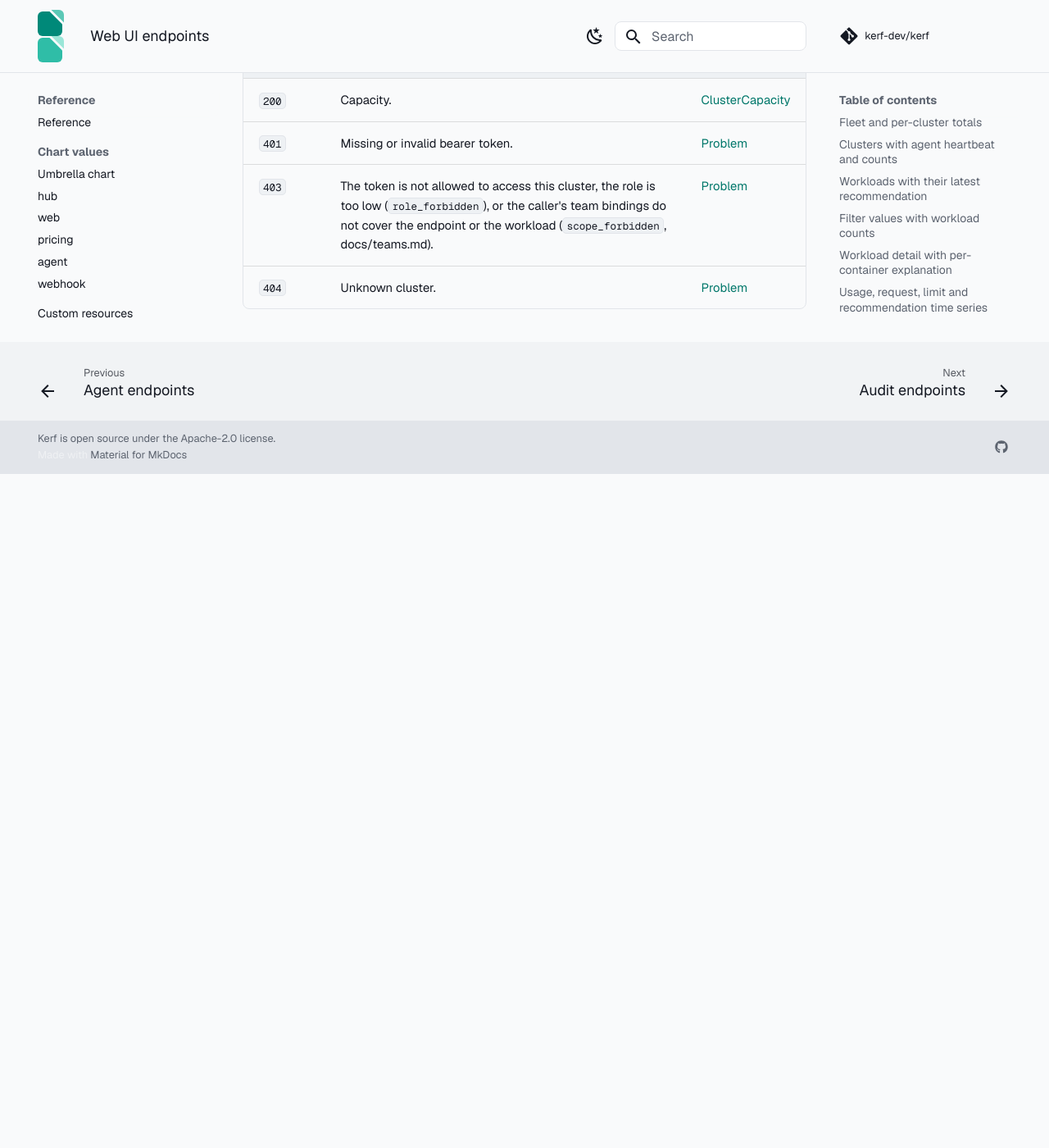
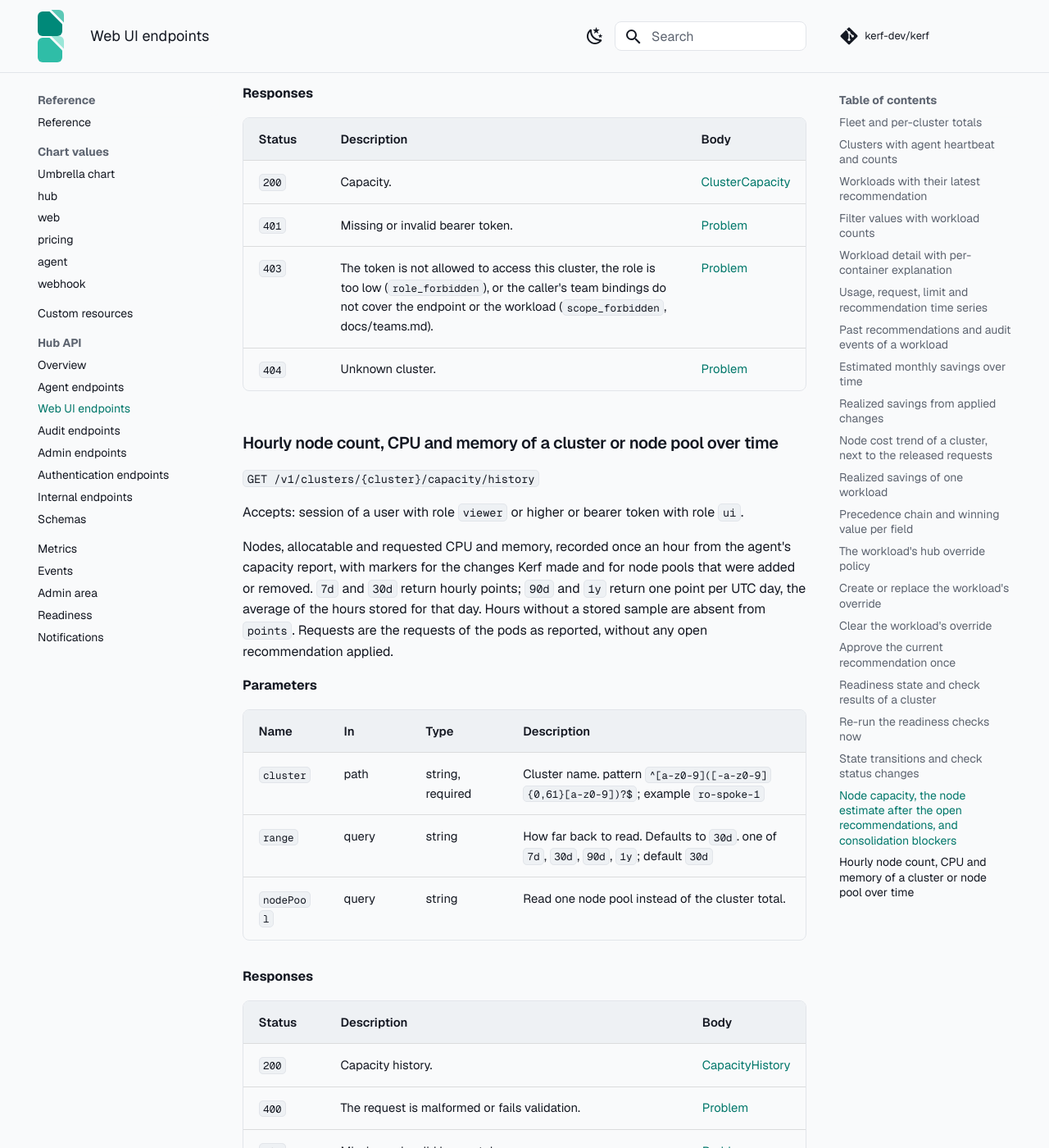
Before and after one commit to kerf-dev/kerf, an MkDocs documentation site: the page built from docs/reference/api/ui.md, in a window 1280 px wide and 1400 px high, scrolled down 24792 px. Shown: the whole window at 82% size. Built offline with MkDocs 1.6.1 and Material for MkDocs 9.7.7, drawn with Linux system fonts in a browser that asks for light colours; comment, search, counter and statistics services are not loaded; the version menu is left out; before the commit the page ends 25370 px from its top, so only the background shows below that; some of the changed text lies outside the part shown.

Commit message:
docs: describe the capacity trend
Co-Authored-By: Claude Sonnet 5.5 <noreply@anthropic.com>

```diff
--- a/docs/node-savings.md
+++ b/docs/node-savings.md
@@ -10,6 +10,29 @@ cluster page shows:
 
 Kerf never creates, deletes, cordons or drains nodes. Karpenter or the Cluster Autoscaler do that; Kerf only
 reads their state and runs alongside them.
+
+## Trend
+
+The top of the **Capacity** tab has a **Trend** section: three charts on one time axis, with the number of nodes,
+CPU (requested and allocatable, in cores) and memory (requested and allocatable, in GiB). Requests are counted
+the same way as in the snapshot, without the open recommendations. Allocatable includes cordoned nodes, because
+they still cost money.
+
+- **Range and node pool.** Pick 7d, 30d, 90d or 1y. The node pool filter shows one pool instead of the whole
+  cluster. Both are kept in the page URL, so a link shows the same view. Node pools with zero nodes stay on the
+  chart at 0.
+- **History.** Once an hour the hub leader stores the node count and the requested and allocatable CPU and
+  memory of the cluster and of each node pool, taken from the agent's latest capacity report. History starts
+  when a hub with this feature first runs; nothing is backfilled. Rows are kept for 400 days.
+- **One sample per hour.** A peak inside an hour is not recorded. 7d and 30d show the hourly samples; 90d and
+  1y show the daily average of the stored hours.
+- **Gaps.** An hour is skipped when the hub has no capacity report newer than 1 hour: the agent is offline,
+  runs with `--capacity=false`, or its capacity collector fails. The chart shows a gap, not a flat line.
+- **Markers.** Above the charts, one marker per UTC day and type shows Kerf changes (applied, rolled back,
+  released) and node pools added or removed. Hover shows the count and up to 5 workloads. With a node pool
+  filter, Kerf changes are limited to workloads that run in that pool now, not where they ran at the time.
+  Clicking a change marker opens Activity for that cluster and type; Activity has no day filter, so it lists
+  all days.
 
 ## What the agent reads
 
@@ -95,6 +118,10 @@ arrived), `totals`, `estimate` (with `method` and `methodURL` pointing here), `p
 and `blockers`. The agent sends the report as `capacity` in its workload status batch. Both are in the
 [hub API](../api/openapi/hub.yaml).
 
+`GET /v1/clusters/{cluster}/capacity/history` (viewer) returns the trend: `range` (`7d`, `30d`, `90d` or `1y`,
+default `30d`) and `nodePool` select the data. The response has `points`, `events` and the `nodePools` for the
+filter.
+
 ## Not done yet
 
 - **Pacing `auto-patch` by disruption budgets.** Kerf does not yet limit how many changes `auto-patch` starts in
--- a/docs/reference/api/ui.md
+++ b/docs/reference/api/ui.md
@@ -26,6 +26,7 @@ Read-only endpoints for the web UI.
 | [`POST /v1/clusters/{cluster}/readiness/recheck`](#recheckClusterReadiness) | Re-run the readiness checks now |
 | [`GET /v1/clusters/{cluster}/readiness/history`](#getClusterReadinessHistory) | State transitions and check status changes |
 | [`GET /v1/clusters/{cluster}/capacity`](#getClusterCapacity) | Node capacity, the node estimate after the open recommendations, and consolidation blockers |
+| [`GET /v1/clusters/{cluster}/capacity/history`](#getClusterCapacityHistory) | Hourly node count, CPU and memory of a cluster or node pool over time |
 
 ### Fleet and per-cluster totals { #getSummary }
 
@@ -605,3 +606,34 @@ feature, or `--capacity=false`); the other fields are then empty.
 | `401` | Missing or invalid bearer token. | [Problem](schemas.md#problem) |
 | `403` | The token is not allowed to access this cluster, the role is too low (`role_forbidden`), or the caller's team bindings do not cover the endpoint or the workload (`scope_forbidden`, docs/teams.md). | [Problem](schemas.md#problem) |
 | `404` | Unknown cluster. | [Problem](schemas.md#problem) |
+
+### Hourly node count, CPU and memory of a cluster or node pool over time { #getClusterCapacityHistory }
+
+`GET /v1/clusters/{cluster}/capacity/history`
+
+Accepts: session of a user with role `viewer` or higher or bearer token with role `ui`.
+
+Nodes, allocatable and requested CPU and memory, recorded once an hour from the agent's
+capacity report, with markers for the changes Kerf made and for node pools that were
+added or removed. `7d` and `30d` return hourly points; `90d` and `1y` return one point per
+UTC day, the average of the hours stored for that day. Hours without a stored sample are
+absent from `points`. Requests are the requests of the pods as reported, without any open
+recommendation applied.
+
+**Parameters**
+
+| Name | In | Type | Description |
+|---|---|---|---|
+| `cluster` | path | string, required | Cluster name. pattern `^[a-z0-9]([-a-z0-9]{0,61}[a-z0-9])?$`; example `ro-spoke-1` |
+| `range` | query | string | How far back to read. Defaults to `30d`. one of `7d`, `30d`, `90d`, `1y`; default `30d` |
+| `nodePool` | query | string | Read one node pool instead of the cluster total. |
+
+**Responses**
+
+| Status | Description | Body |
+|---|---|---|
+| `200` | Capacity history. | [CapacityHistory](schemas.md#capacityhistory) |
+| `400` | The request is malformed or fails validation. | [Problem](schemas.md#problem) |
+| `401` | Missing or invalid bearer token. | [Problem](schemas.md#problem) |
+| `403` | The token is not allowed to access this cluster, the role is too low (`role_forbidden`), or the caller's team bindings do not cover the endpoint or the workload (`scope_forbidden`, docs/teams.md). | [Problem](schemas.md#problem) |
+| `404` | Unknown cluster. | [Problem](schemas.md#problem) |
```
Also changed, not shown: docs/reference/api/README.md (+1 -1 lines), docs/reference/api/schemas.md (+39 -0 lines).
